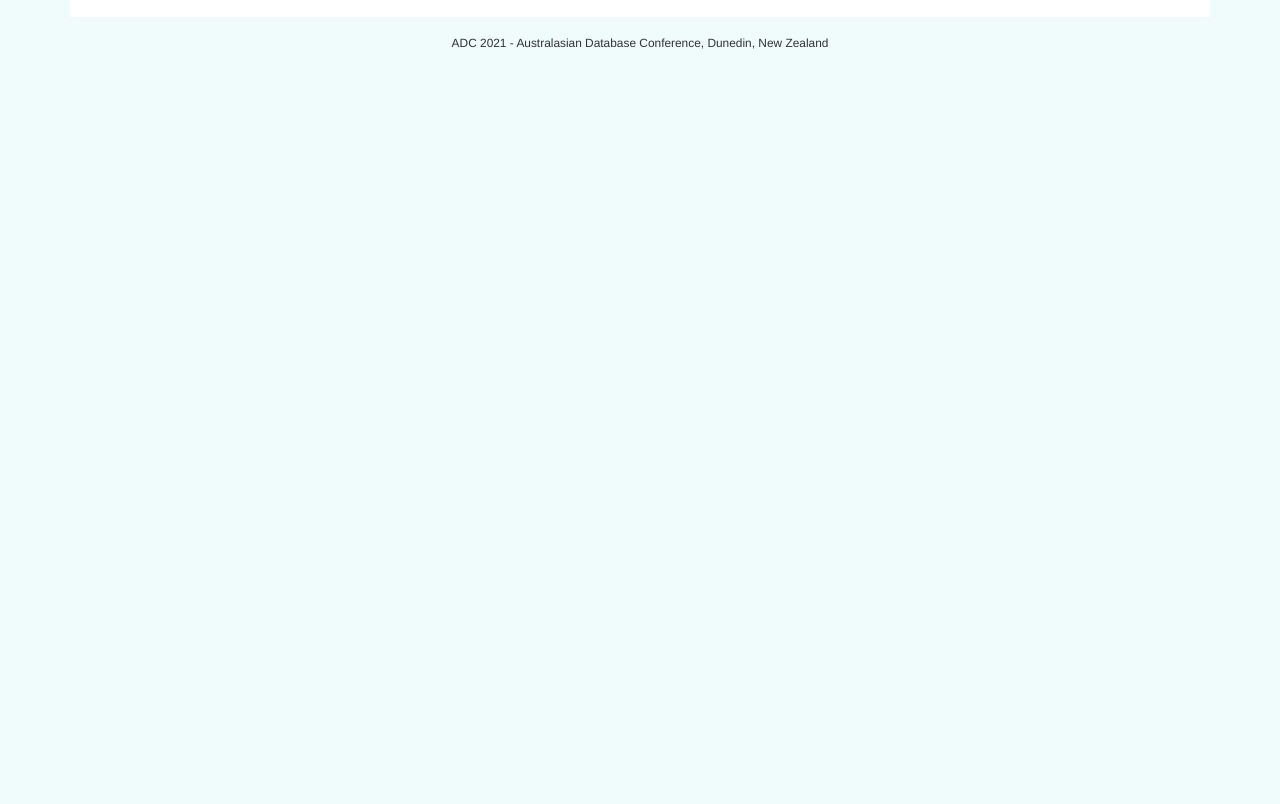
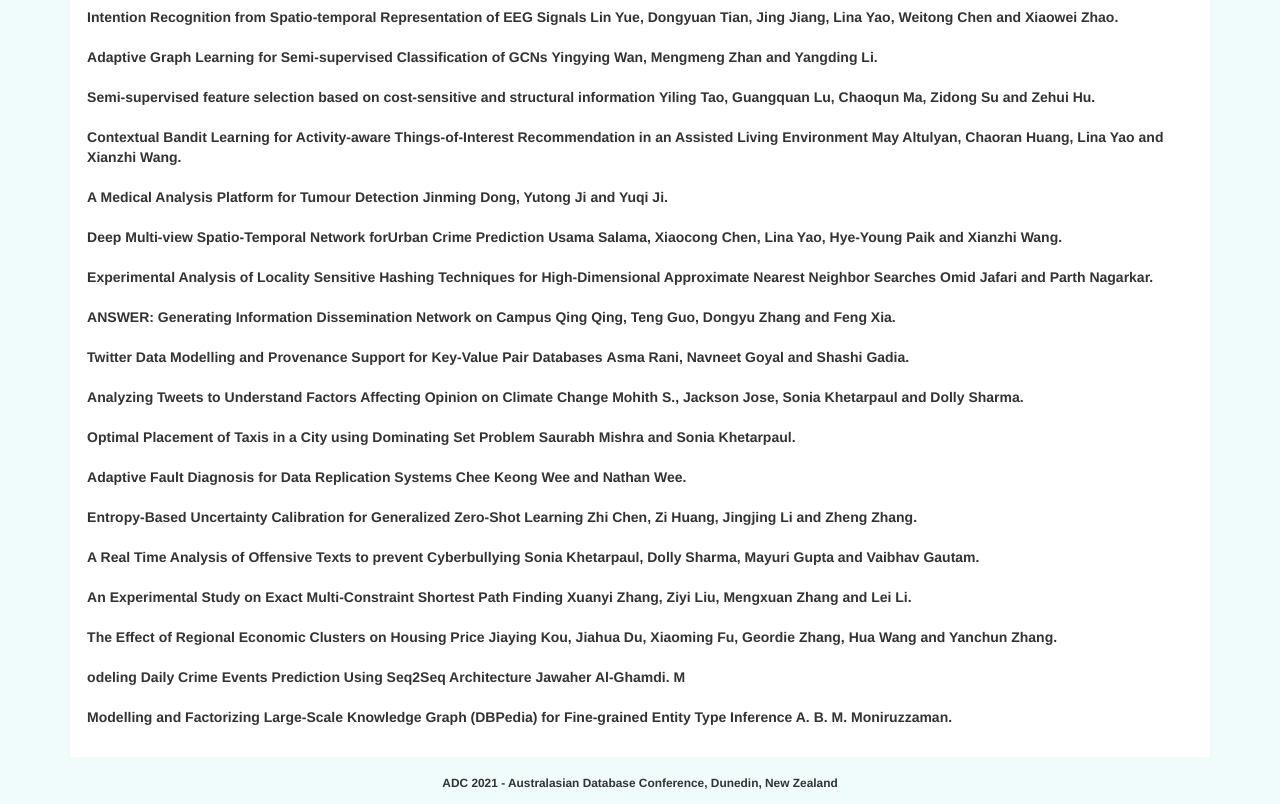
Before and after one commit to adc2021/adc2021.github.io, a plain HTML site: page acceptedpapers.html in a window 1280 px wide. Shown: the part 432-1236 px from the top of the page. Before the commit the page ends 800 px from the top, so only its background shows below. Drawn offline with nearby package versions, Linux system fonts and the light colour scheme.

Commit message:
Update acceptedpapers.html

```diff
--- a/acceptedpapers.html
+++ b/acceptedpapers.html
@@ -111,6 +111,61 @@
 			<div id="maincontent">
 				<h1>2021 Australasian Database Conference</h1>
 				<h2>Accepted Papers</h2>
+
+<b>Intention Recognition from Spatio-temporal Representation of EEG Signals</b>
+<b>Lin Yue, Dongyuan Tian, Jing Jiang, Lina Yao, Weitong Chen and Xiaowei Zhao. </b>
+<br><br>
+<b>Adaptive Graph Learning for Semi-supervised Classification of GCNs</b>
+<b>Yingying Wan, Mengmeng Zhan and Yangding Li. </b>
+<br><br>
+<b>Semi-supervised feature selection based on cost-sensitive and structural information</b>
+<b>Yiling Tao, Guangquan Lu, Chaoqun Ma, Zidong Su and Zehui Hu. </b>
+<br><br>
+<b>Contextual Bandit Learning for Activity-aware Things-of-Interest Recommendation in an Assisted Living Environment</b>
+<b>May Altulyan, Chaoran Huang, Lina Yao and Xianzhi Wang. </b>
+<br><br>
+<b>A Medical Analysis Platform for Tumour Detection</b>
+<b>Jinming Dong, Yutong Ji and Yuqi Ji. </b>
+<br><br>
+<b>Deep Multi-view Spatio-Temporal Network forUrban Crime Prediction</b>
+<b>Usama Salama, Xiaocong Chen, Lina Yao, Hye-Young Paik and Xianzhi Wang. </b>
+<br><br>
+<b>Experimental Analysis of Locality Sensitive Hashing Techniques for High-Dimensional Approximate Nearest Neighbor Searches</b>
+<b>Omid Jafari and Parth Nagarkar. </b>
+<br><br>
+<b>ANSWER: Generating Information Dissemination Network on Campus</b>
+<b>Qing Qing, Teng Guo, Dongyu Zhang and Feng Xia. </b>
+<br><br>
+<b>Twitter Data Modelling and Provenance Support for Key-Value Pair Databases</b>
+<b>Asma Rani, Navneet Goyal and Shashi Gadia. </b>
+<br><br>
+<b>Analyzing Tweets to Understand Factors Affecting Opinion on Climate Change</b>
+<b>Mohith S., Jackson Jose, Sonia Khetarpaul and Dolly Sharma. </b>
+<br><br>
+<b>Optimal Placement of Taxis in a City using Dominating Set Problem</b>
+<b>Saurabh Mishra and Sonia Khetarpaul. </b>
+<br><br>
+<b>Adaptive Fault Diagnosis for Data Replication Systems</b>
+<b>Chee Keong Wee and Nathan Wee. </b>
+<br><br>
+<b>Entropy-Based Uncertainty Calibration for Generalized Zero-Shot Learning</b>
+<b>Zhi Chen, Zi Huang, Jingjing Li and Zheng Zhang. </b>
+<br><br>
+<b>A Real Time Analysis of Offensive Texts to prevent Cyberbullying</b>
+<b>Sonia Khetarpaul, Dolly Sharma, Mayuri Gupta and Vaibhav Gautam. </b>
+<br><br>
+<b>An Experimental Study on Exact Multi-Constraint Shortest Path Finding
+<b>Xuanyi Zhang, Ziyi Liu, Mengxuan Zhang and Lei Li. </b>
+<br><br>
+<b>The Effect of Regional Economic Clusters on Housing Price</b>
+<b>Jiaying Kou, Jiahua Du, Xiaoming Fu, Geordie Zhang, Hua Wang and Yanchun Zhang. </b>
+<br><br>
+<b>odeling Daily Crime Events Prediction Using Seq2Seq Architecture</b>
+<b>Jawaher Al-Ghamdi. M</b>
+<br><br>
+<b>Modelling and Factorizing Large-Scale Knowledge Graph (DBPedia) for Fine-grained Entity Type Inference</b>
+<b>A. B. M. Moniruzzaman. </b>
+<br><br>
 			<!--	<b>Batch Processing of Shortest Path Queries in Road Networks</b><br>
 Mengxuan Zhang, Lei Li, Wen Hua, Xiaofang Zhou
 <br><br>
```
